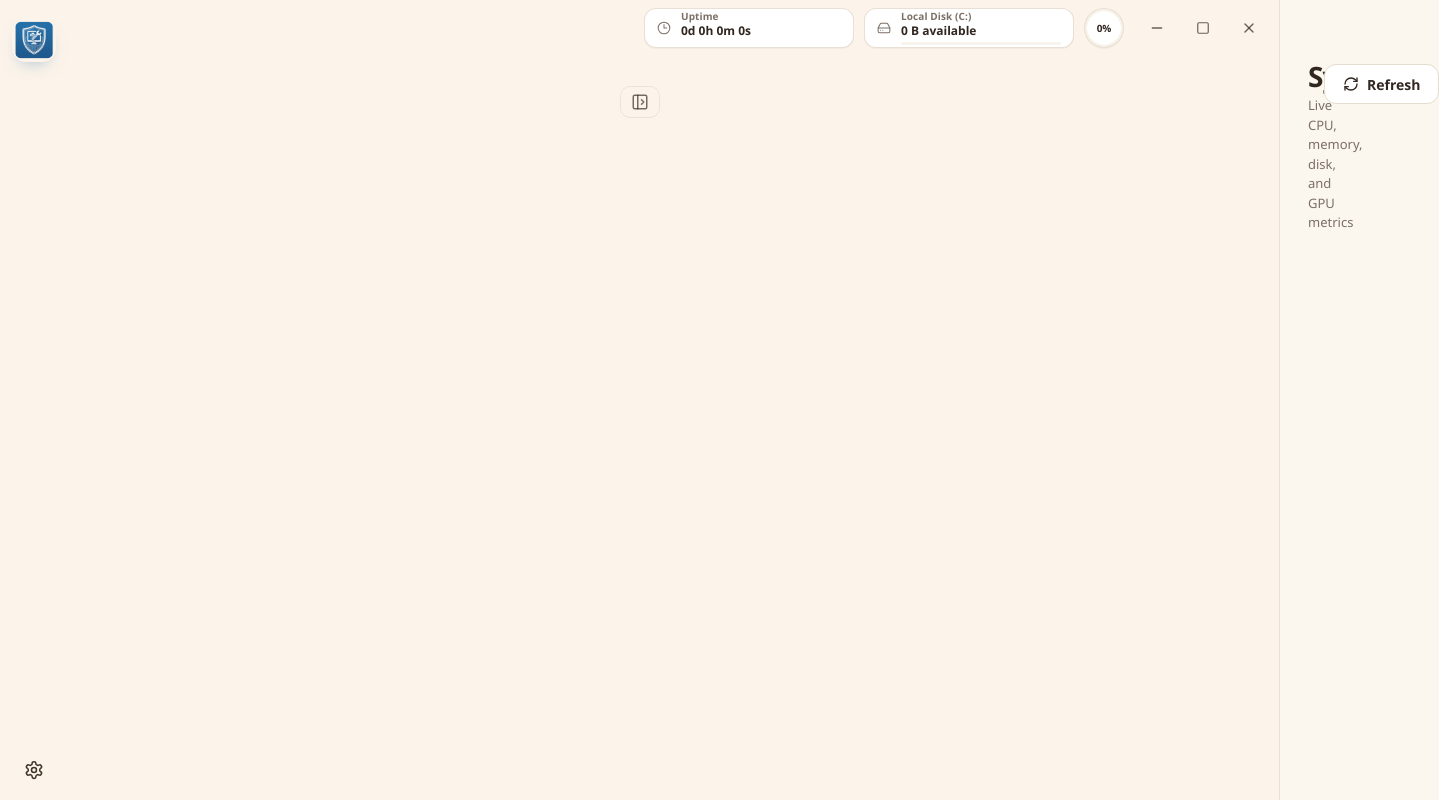
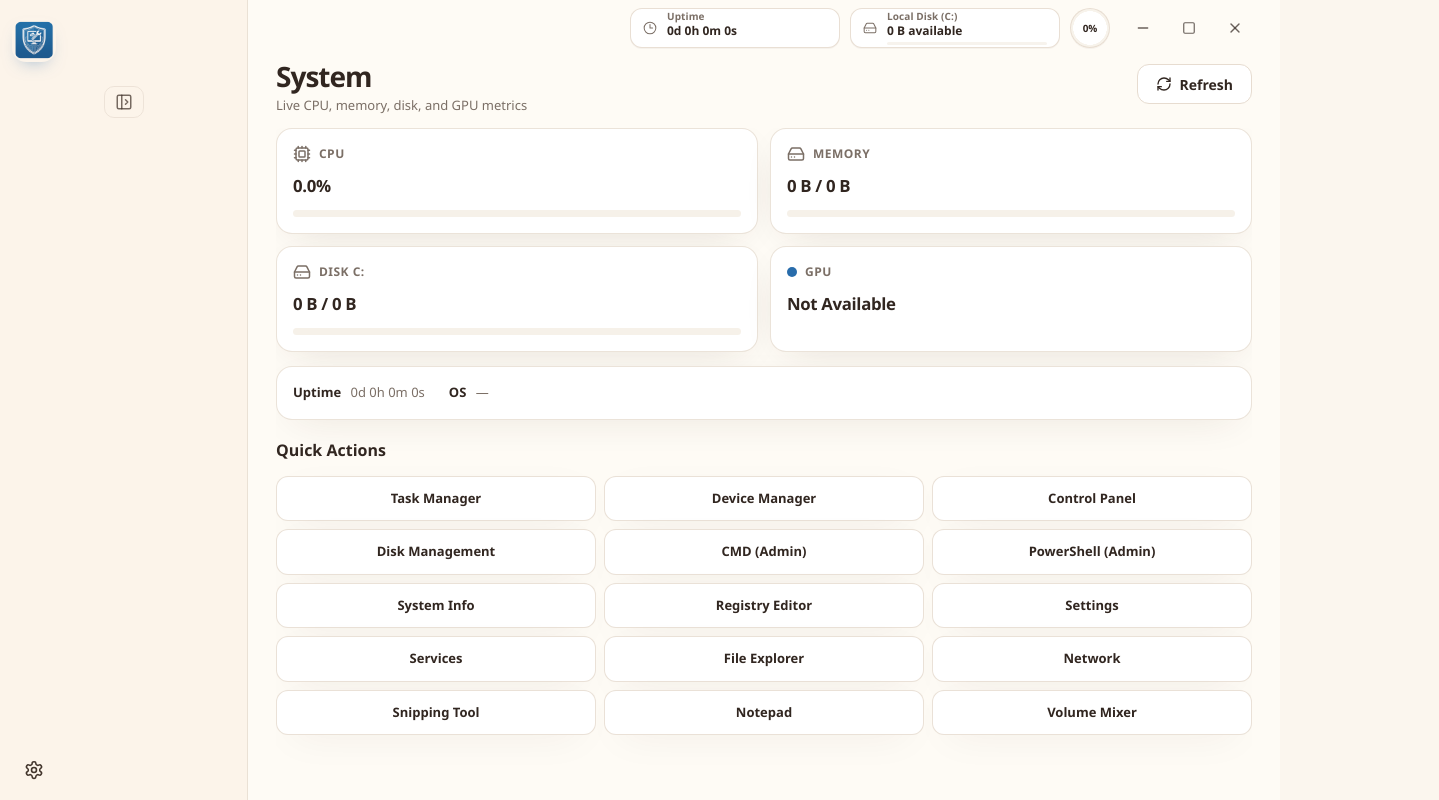
Before and after one commit to Duc-bug/My-pc-kit, a Vue app: page / in a window 1280 px wide. Shown: the whole page, 1439 px wide, since content can reach past the window. Built offline with nearby package versions, Linux system fonts and the light colour scheme.

Commit message:
feat(ui): wire shell for new tool pages

```diff
--- a/src/layouts/pt-app-shell.vue
+++ b/src/layouts/pt-app-shell.vue
@@ -8,8 +8,11 @@ import PtWindowTitlebar from './components/pt-window-titlebar.vue';
 import MonitorPage from '@/pages/monitor/index.vue';
 
 const CleanerPage = defineAsyncComponent(() => import('@/pages/cleaner/index.vue'));
+const DeepCleanerPage = defineAsyncComponent(() => import('@/pages/deep-cleaner/index.vue'));
+const MemoryCleanerPage = defineAsyncComponent(() => import('@/pages/memory-cleaner/index.vue'));
 const PowerPage = defineAsyncComponent(() => import('@/pages/power/index.vue'));
 const InformationPage = defineAsyncComponent(() => import('@/pages/information/index.vue'));
+const HistoryPage = defineAsyncComponent(() => import('@/pages/history/index.vue'));
 const SettingsPage = defineAsyncComponent(() => import('@/pages/settings/index.vue'));
 
 const app = useAppStore();
@@ -18,8 +21,11 @@ const monitor = useMonitorStore();
 const pageMap: Partial<Record<PageId, unknown>> = {
   [PAGE_IDS.monitor]: MonitorPage,
   [PAGE_IDS.cleaner]: CleanerPage,
+  [PAGE_IDS.deepCleaner]: DeepCleanerPage,
+  [PAGE_IDS.memoryCleaner]: MemoryCleanerPage,
   [PAGE_IDS.power]: PowerPage,
   [PAGE_IDS.information]: InformationPage,
+  [PAGE_IDS.history]: HistoryPage,
   [PAGE_IDS.settings]: SettingsPage,
 };
 
@@ -30,8 +36,11 @@ onMounted(() => {
   // Idle preload secondary pages
   window.setTimeout(() => {
     void import('@/pages/cleaner/index.vue');
+    void import('@/pages/deep-cleaner/index.vue');
+    void import('@/pages/memory-cleaner/index.vue');
     void import('@/pages/power/index.vue');
     void import('@/pages/information/index.vue');
+    void import('@/pages/history/index.vue');
     void import('@/pages/settings/index.vue');
   }, 1500);
 });
@@ -52,13 +61,17 @@ watch(
 
 <template>
   <div class="shell">
-    <PtSidebar
-      :current-page="app.currentPage"
-      :busy-pages="app.busyPages"
-      :expanded="app.sidebarExpanded"
-      @navigate="app.navigate"
-      @toggle="app.toggleSidebar"
-    />
+    <div class="sidebar-slot">
+      <PtSidebar
+        :current-page="app.currentPage"
+        :busy-pages="app.busyPages"
+        :pinned="app.sidebarPinned"
+        :peeking="app.sidebarPeeking"
+        @navigate="app.navigate"
+        @toggle-pin="app.toggleSidebarPin"
+        @peek="app.setSidebarPeek"
+      />
+    </div>
     <main class="workspace">
       <PtWindowTitlebar />
       <component :is="current" />
@@ -74,10 +87,21 @@ watch(
   background: var(--background);
   color: var(--foreground);
 }
+.sidebar-slot {
+  position: relative;
+  z-index: 30;
+  width: var(--sidebar-width);
+  min-width: var(--sidebar-width);
+  flex: none;
+  transition:
+    width var(--sidebar-transition-duration) var(--sidebar-transition-easing),
+    min-width var(--sidebar-transition-duration) var(--sidebar-transition-easing);
+}
 .workspace {
   position: relative;
   flex: 1;
   min-width: 0;
   background: var(--workspace);
+  transition: flex-basis var(--sidebar-transition-duration) var(--sidebar-transition-easing);
 }
 </style>
```
